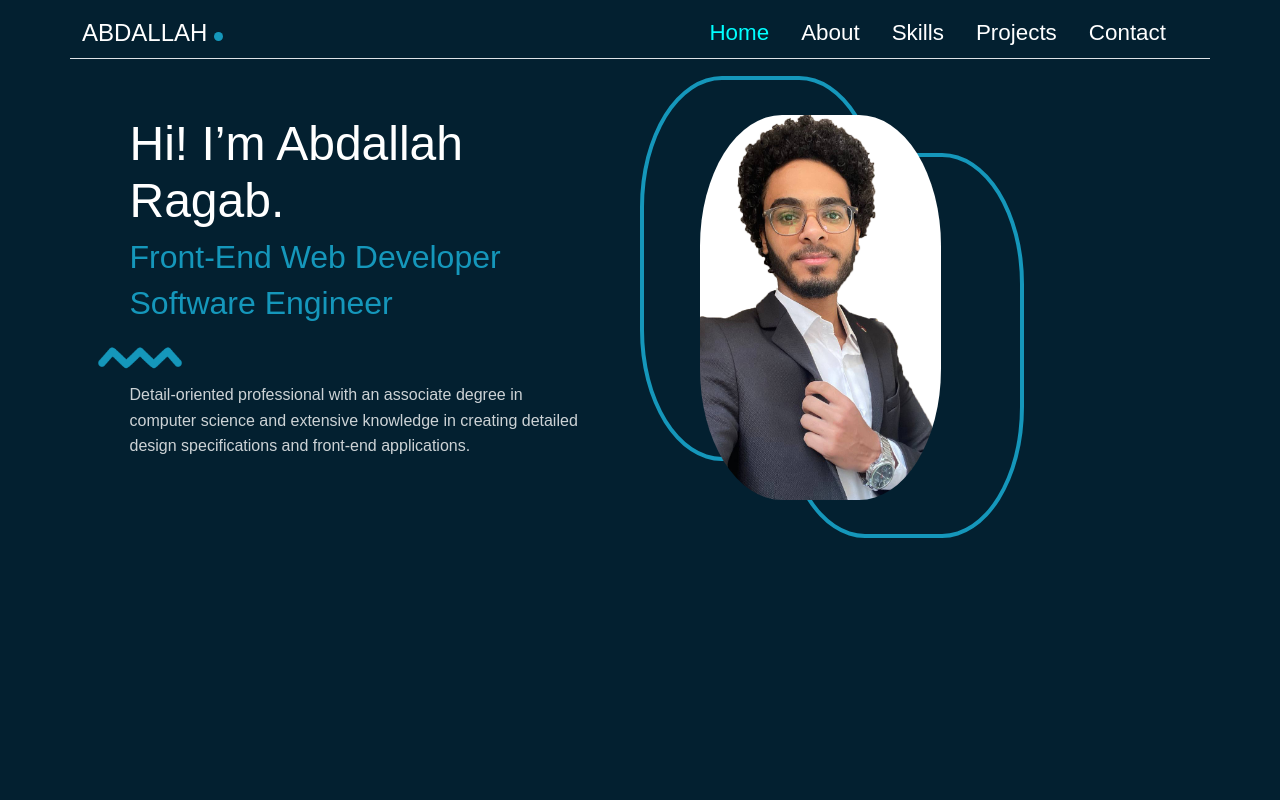
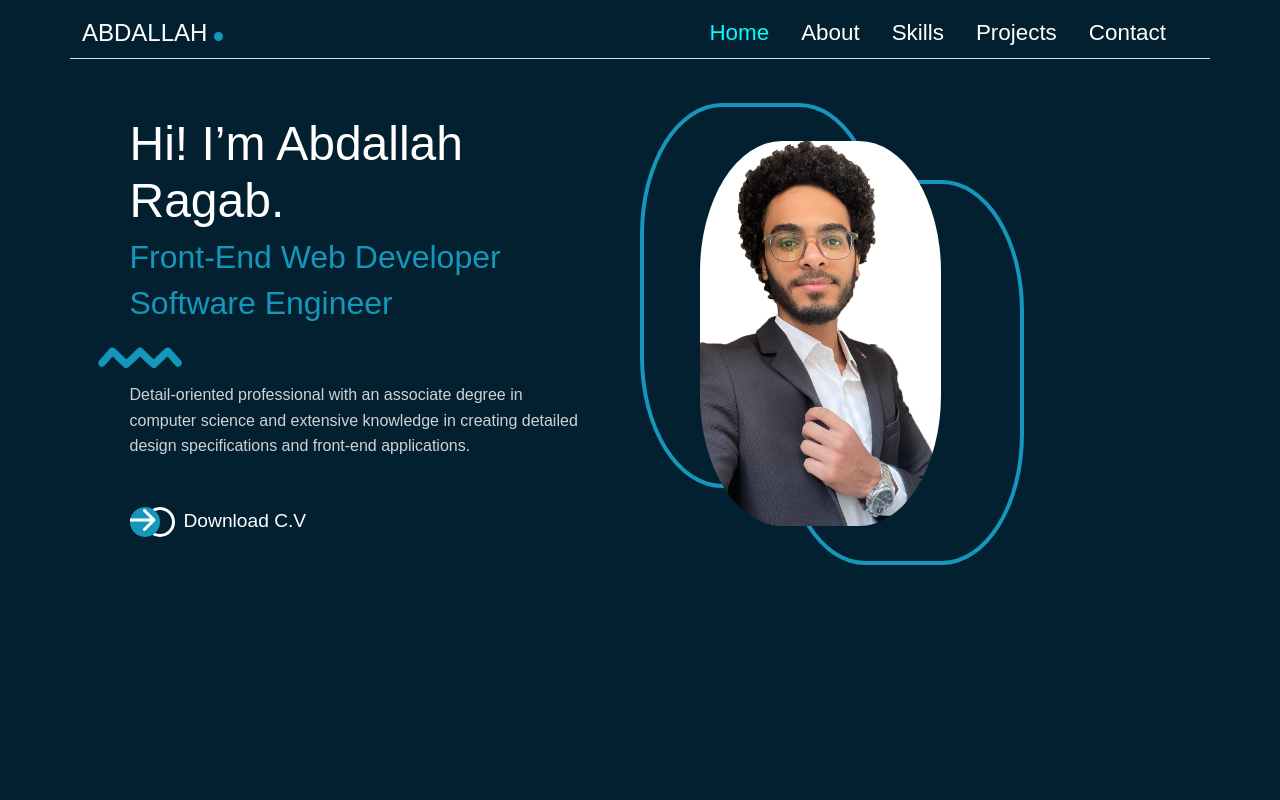
Before and after one commit to AbdallahRagab7/Abdallah-Portfolio, a Vue app: page /#/ in a window 1280 px wide. Shown: the top 800 px of the page. Built offline with nearby package versions, Linux system fonts and the light colour scheme; a web font is replaced by a local one.

Commit message:
add download cv

```diff
--- a/src/pages/TheHome.vue
+++ b/src/pages/TheHome.vue
@@ -1,27 +1,46 @@
 <template>
   <div class="container">
     <div class="row justify-content-center justify-content-md-around">
-      <!-- <div class="col-10 col-lg-5 mb-5 mb-lg-0 about"> -->
       <div
         class="about col-9 col-sm-6 col-md-6 col-lg-5 mb-5 mb-lg-0 order-last order-sm-first"
       >
         <h1 class="name">Hi! I’m Abdallah Ragab.</h1>
-        <h2 class="speciality ">Front-End Web Developer</h2>
+        <h2 class="speciality">Front-End Web Developer</h2>
         <h2 class="speciality">Software Engineer</h2>
         <div class="line overflow-hidden">
           <img class="img-fluid" src="../assets/line.png" alt="" />
         </div>
 
-        <p class="text-white ">
+        <p class="summary mb-5">
           Detail-oriented professional with an associate degree in computer
           science and extensive knowledge in creating detailed design
           specifications and front-end applications.
         </p>
+
+        <div class="cv d-flex align-items-center">
+          <div class="btn-circles">
+            <p class="download-btn me-4">
+              <svg
+                xmlns="http://www.w3.org/2000/svg"
+                width="26"
+                height="24"
+                viewBox="0 0 26 24"
+                fill="none"
+              >
+                <path
+                  d="M25.0607 13.0607C25.6464 12.4749 25.6464 11.5251 25.0607 10.9393L15.5147 1.3934C14.9289 0.807611 13.9792 0.807611 13.3934 1.3934C12.8076 1.97919 12.8076 2.92893 13.3934 3.51472L21.8787 12L13.3934 20.4853C12.8076 21.0711 12.8076 22.0208 13.3934 22.6066C13.9792 23.1924 14.9289 23.1924 15.5147 22.6066L25.0607 13.0607ZM0 13.5L24 13.5V10.5L0 10.5L0 13.5Z"
+                  fill="white"
+                />
+              </svg>
+            </p>
+          </div>
+
+          <p class="download">Download C.V</p>
+        </div>
       </div>
 
-      <!-- <div class="col-8 col-md-9 col-lg-5 circles justify-self-center align-self-center  "> -->
       <div
-        class="col-9 col-sm-6 col-md-6 col-lg-5 circles justify-self-center align-self-center"
+        class="circles col-9 col-sm-6 col-md-6 col-lg-5 justify-self-center align-self-center"
       >
         <div class="profile-img overflow-hidden">
           <img src="../assets/me1.png" alt="" />
@@ -59,12 +78,6 @@
   height: 100%;
   object-fit: cover;
 }
-.about p {
-  font-family: var(--secondary-font);
-  line-height: 1.6;
-  /* max-width: 86%; */
-  opacity: 0.8;
-}
 
 .profile-img {
   position: relative;
@@ -101,6 +114,44 @@
   left: 20%;
   top: 10%;
 }
+.summary {
+  font-family: var(--secondary-font);
+  line-height: 1.6;
+  /* max-width: 86%; */
+  opacity: 0.8;
+}
+
+.download {
+  font-family: var(--heading-font);
+  font-size: 1.2rem;
+}
+
+
+.btn-circles {
+  position: relative;
+}
+.download-btn {
+  background: var(--primary-color);
+  border-radius: 50%;
+  width: 30px;
+  height: 30px;
+  position: relative;
+  z-index: 2;
+}
+
+.btn-circles::before {
+  position: absolute;
+  content: "";
+  border-radius: 50%;
+  width: 30px;
+  height: 30px;
+  border: solid white;
+  transform: translateX(15px);
+
+}
+
+
+
 
 @media (max-width: 768px) {
   .circles::after {
```
